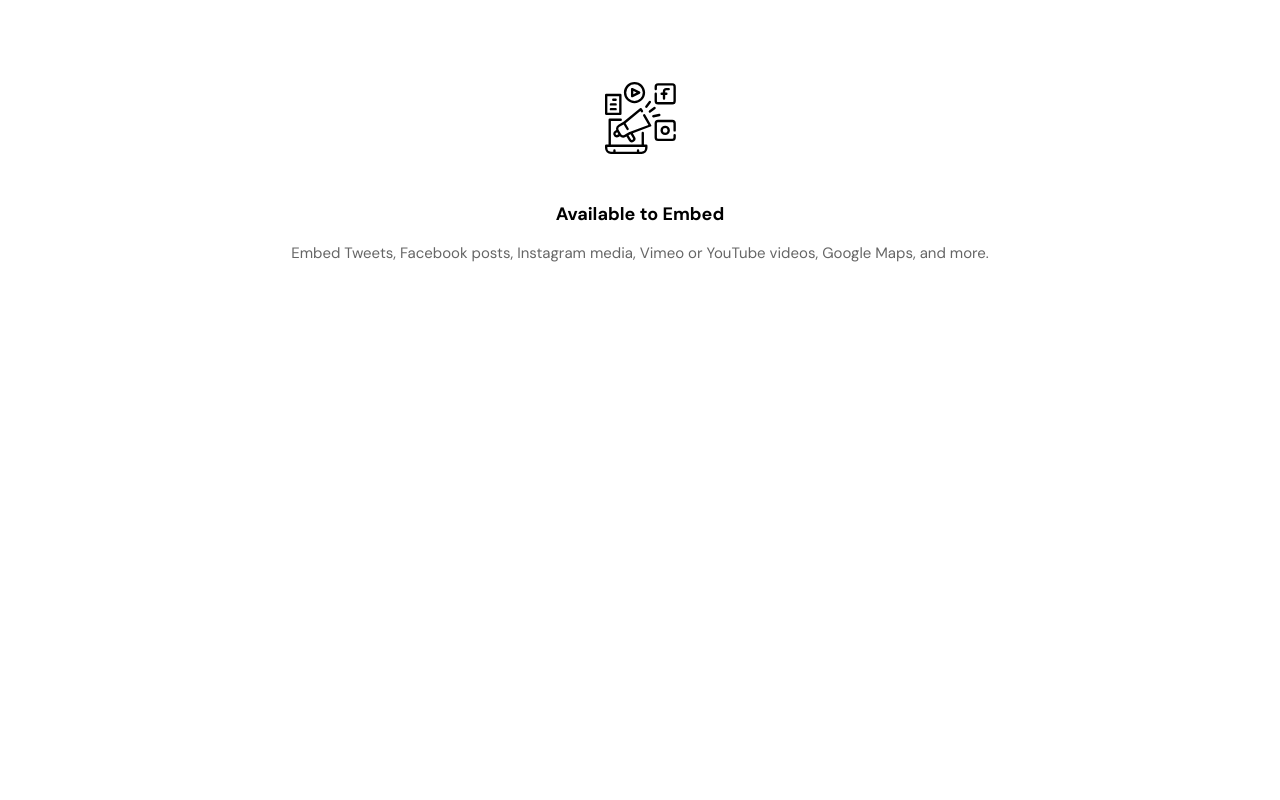
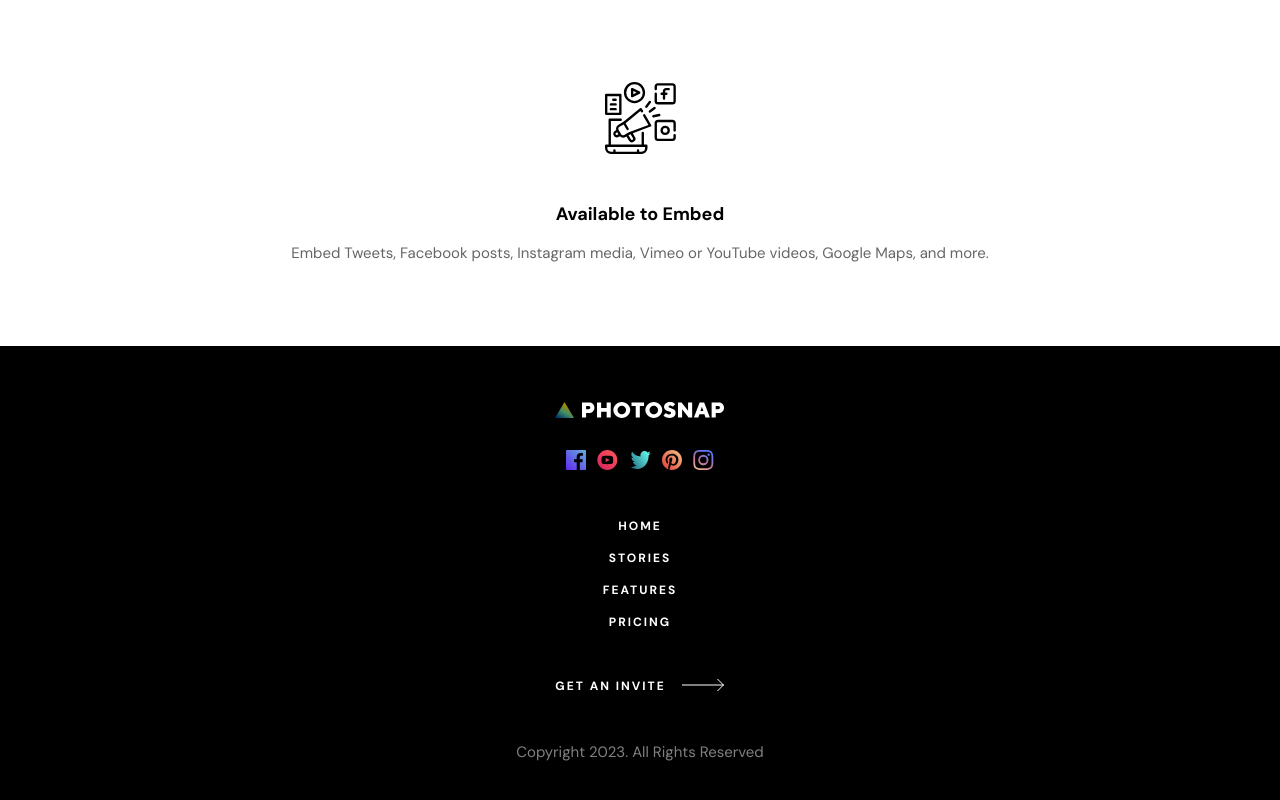
Before and after one commit to alexJSanchez/PhotoSnap, a React (Create React App) app in the folder photosnap/: page / in a window 1280 px wide. Shown: the part 5706-6506 px from the top of the page. Before the commit the page ends 6052 px from the top, so only its background shows below. Built offline with nearby package versions, Linux system fonts and the light colour scheme.

Commit message:
main page stable

```diff
--- a/photosnap/src/App.css
+++ b/photosnap/src/App.css
@@ -230,3 +230,43 @@
 	font-weight: 400;
 	line-height: normal;
 }
+footer {
+	background-color: #000;
+	display: flex;
+	flex-direction: column;
+	align-items: center;
+	padding: 3.5rem 3.75rem 3.5rem 3.75rem;
+}
+footer ol {
+	color: #fff;
+	text-align: center;
+	font-family: DM Sans;
+	font-size: 12px;
+	font-style: normal;
+	font-weight: 700;
+	line-height: normal;
+	letter-spacing: 2px;
+	text-transform: uppercase;
+	list-style: none;
+}
+footer div {
+	display: flex;
+	gap: 0.7rem;
+	margin: 2rem 0rem 3rem 0rem;
+}
+footer ol li {
+	margin-bottom: 1rem;
+}
+.logo-light {
+	filter: invert(100%) brightness(100%) contrast(100%);
+}
+footer p {
+	color: #fff;
+	text-align: center;
+	font-family: DM Sans;
+	font-size: 15px;
+	font-style: normal;
+	font-weight: 400;
+	line-height: normal;
+	opacity: 0.5;
+}
--- a/photosnap/src/App.js
+++ b/photosnap/src/App.js
@@ -7,6 +7,11 @@
 import responsive from "./assets/features/desktop/responsive.svg";
 import infinite from "./assets/features/desktop/no-limit.svg";
 import bullhorn from "./assets/features/desktop/embed.svg";
+import facebook from "./assets/shared/desktop/facebook.svg";
+import youtube from "./assets/shared/desktop/youtube.svg";
+import twitter from "./assets/shared/desktop/twitter.svg";
+import pinterest from "./assets/shared/desktop/pinterest.svg";
+import instagram from "./assets/shared/desktop/instagram.svg";
 import "./App.css";
 
 function App() {
@@ -159,6 +164,29 @@
 					</div>
 				</div>
 			</main>
+			<footer>
+				<img className="logo-light" src={logo} />
+				<div>
+					<img src={facebook} />
+					<img src={youtube} />
+					<img src={twitter} />
+					<img src={pinterest} />
+					<img src={instagram} />
+				</div>
+				<ol>
+					<li>home</li>
+					<li>stories</li>
+					<li>features</li>
+					<li>pricing</li>
+				</ol>
+				<div className="btn-four-box">
+					<button className="btn-four">
+						Get An Invite
+						<img className="arrow-img-light" src={arrow} />
+					</button>
+				</div>
+				<p>Copyright 2023. All Rights Reserved</p>
+			</footer>
 		</div>
 	);
 }
```
